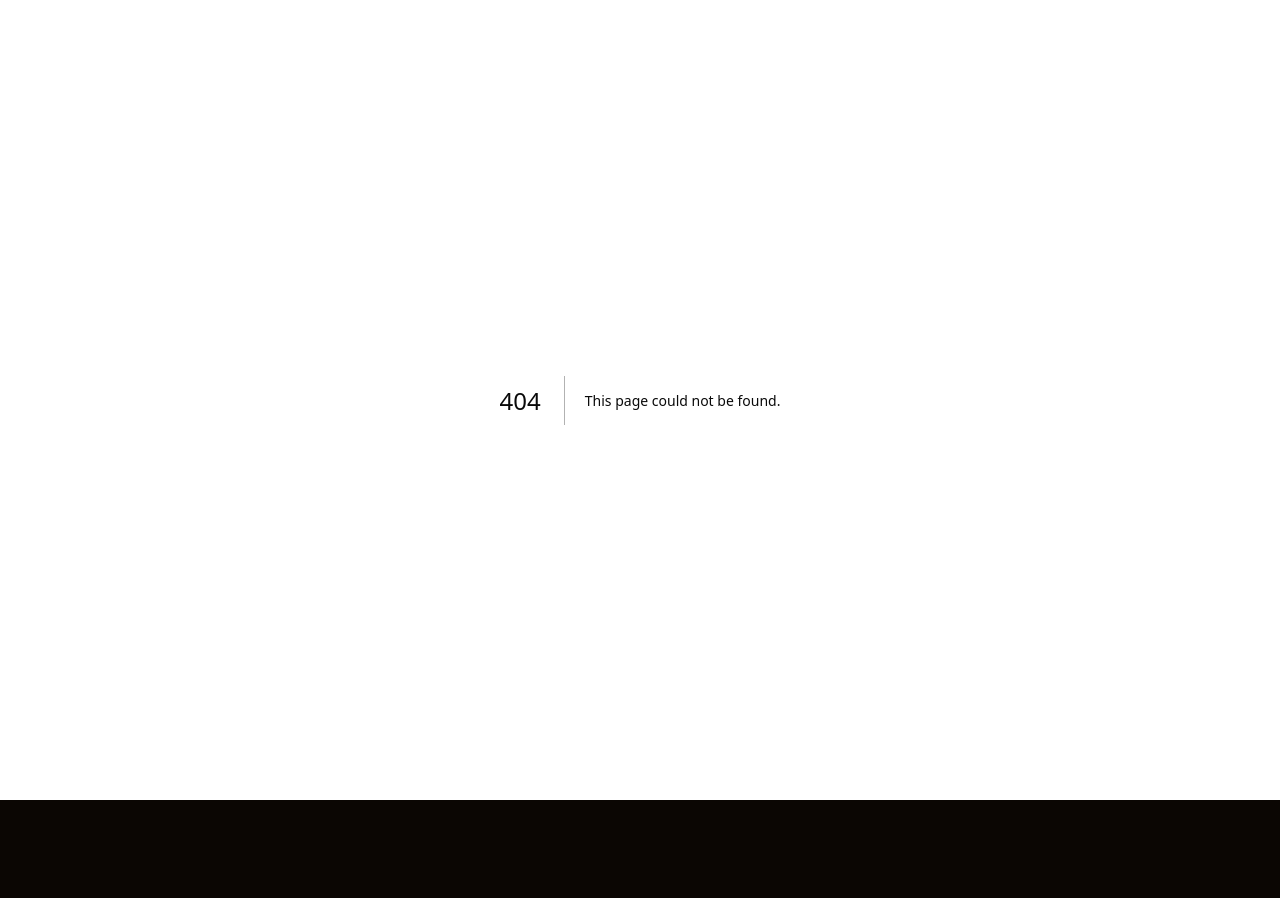
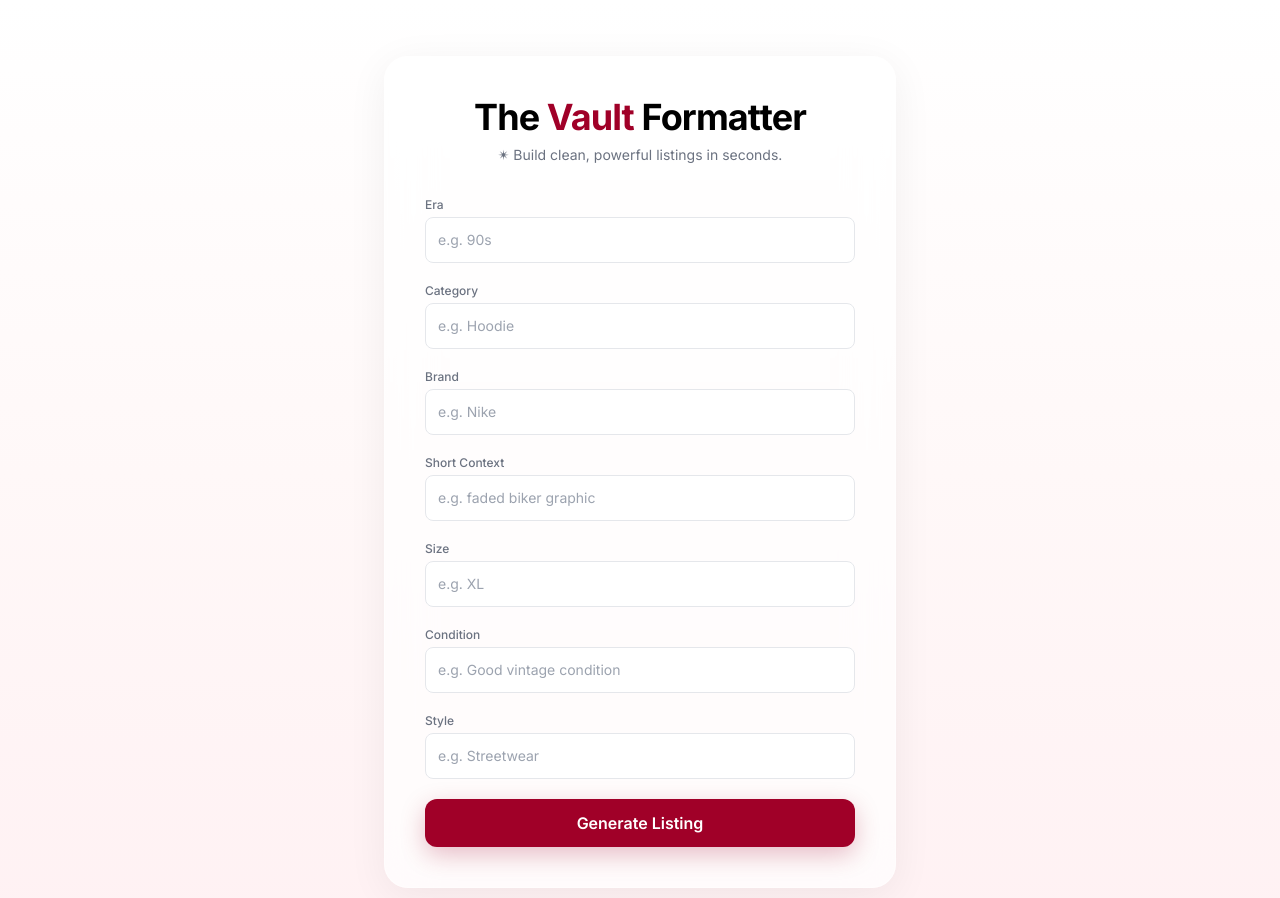
Before and after one commit to EchoQRTech/anothertest, a Next.js app: page /vault-ai/listing in a window 1280 px wide. Before the commit this address had no page. Shown: the top 898 px of the page. Before the commit the page ends 800 px from the top, so only its background shows below. Built offline with nearby package versions, Linux system fonts and the light colour scheme.

Commit message:
Add files via upload

```diff
--- /dev/null
+++ b/app/vault-ai/listing/page.tsx
@@ -0,0 +1,203 @@
+"use client";
+import { useRef, useState } from "react";
+
+export default function VaultFormatter() {
+  /* ---------- OPTIONS ---------- */
+  const options = {
+    brand: [
+      "Harley-Davidson","Nike","Adidas","Levi's","Patagonia","The North Face",
+      "Champion","Carhartt","Guess","Reebok","Y2K No Brand",
+    ],
+    category: [
+      "T-Shirt","Hoodie","Sweatshirt","Jacket","Jeans",
+      "Sneakers","Crewneck","Cap","Accessory","Pants","Shorts",
+    ],
+    era: ["80s","90s","2000s","Y2K","Modern","Retro Revival"],
+    size: ["XS","S","M","L","XL","XXL","XXXL","One Size"],
+    condition: [
+      "Excellent condition","Good vintage condition",
+      "Distressed vintage wear","Brand new with tags",
+    ],
+    style: [
+      "Streetwear","Y2K","Minimalist","Workwear","Biker",
+      "Retro","Sporty","Vintage Classic",
+    ],
+  };
+
+  /* ---------- UNCONTROLLED INPUTS ---------- */
+  const eraRef = useRef<HTMLInputElement>(null);
+  const categoryRef = useRef<HTMLInputElement>(null);
+  const brandRef = useRef<HTMLInputElement>(null);
+  const shortRef = useRef<HTMLInputElement>(null);
+  const sizeRef = useRef<HTMLInputElement>(null);
+  const conditionRef = useRef<HTMLInputElement>(null);
+  const styleRef = useRef<HTMLInputElement>(null);
+
+  /* ---------- STATE ---------- */
+  const [output, setOutput] = useState("");
+  const [copied, setCopied] = useState(false);
+
+  /* ---------- GENERATE ---------- */
+  const handleGenerate = (e: React.FormEvent) => {
+    e.preventDefault();
+
+    const era = eraRef.current?.value?.trim() || "";
+    const category = categoryRef.current?.value?.trim() || "";
+    const brand = brandRef.current?.value?.trim() || "";
+    const shortcontext = shortRef.current?.value?.trim() || "";
+    const size = sizeRef.current?.value?.trim() || "";
+    const condition = conditionRef.current?.value?.trim() || "";
+    const style = styleRef.current?.value?.trim() || "";
+
+    const title = [era && `Vintage ${era}`, category, brand, shortcontext]
+      .filter(Boolean)
+      .join(" ");
+
+    const details = [
+      size && `• Size: ${size}`,
+      condition && `• Condition: ${condition}`,
+      style && `• Style vibe: ${style}`,
+    ]
+      .filter(Boolean)
+      .join("\n");
+
+    const tags = [brand, category, style, era]
+      .filter(Boolean)
+      .map((t) => "#" + t.replace(/\s+/g, ""))
+      .slice(0, 8)
+      .join(" ");
+
+    const final = [
+      `**${title.trim()}**`,
+      details,
+      "Ships next day 📦 | DM me with questions 💬",
+      tags,
+    ]
+      .filter(Boolean)
+      .join("\n");
+
+    setOutput(final);
+  };
+
+  /* ---------- COPY ---------- */
+  const handleCopy = async () => {
+    if (!output) return;
+    await navigator.clipboard.writeText(output);
+    setCopied(true);
+    setTimeout(() => setCopied(false), 1200);
+  };
+
+  /* ---------- SIMPLE FIELD ---------- */
+  function Field({
+    label,
+    placeholder,
+    listId,
+    inputRef,
+  }: {
+    label: string;
+    placeholder: string;
+    listId?: string;
+    inputRef: React.RefObject<HTMLInputElement>;
+  }) {
+    return (
+      <div className="relative flex flex-col">
+        <label className="text-xs font-medium text-gray-500 mb-1">{label}</label>
+        <input
+          ref={inputRef}
+          type="text"
+          placeholder={placeholder}
+          list={listId}
+          className="p-3 rounded-lg bg-white border border-gray-200 focus:border-[#A00028] outline-none text-sm transition-all"
+        />
+      </div>
+    );
+  }
+
+  /* ---------- RENDER ---------- */
+  return (
+    <main className="min-h-screen flex flex-col items-center justify-center bg-gradient-to-b from-white via-[#fff8f8] to-[#fff1f3] text-black px-6 py-14 font-[Inter]">
+      <div className="w-full max-w-lg bg-white/70 backdrop-blur-xl border border-white/40 rounded-3xl shadow-[0_8px_40px_rgba(0,0,0,0.06)] p-10">
+        {/* HEADER */}
+        <div className="text-center mb-8">
+          <h1 className="text-4xl font-bold tracking-tight">
+            The <span className="text-[#A00028]">Vault</span> Formatter
+          </h1>
+          <p className="text-sm text-gray-500 mt-2">
+            ✴︎ Build clean, powerful listings in seconds.
+          </p>
+        </div>
+
+        {/* DATALISTS (native autocompletes) */}
+        <datalist id="dl-era">{options.era.map((o)=><option key={o} value={o}/>)}</datalist>
+        <datalist id="dl-category">{options.category.map((o)=><option key={o} value={o}/>)}</datalist>
+        <datalist id="dl-brand">{options.brand.map((o)=><option key={o} value={o}/>)}</datalist>
+        <datalist id="dl-size">{options.size.map((o)=><option key={o} value={o}/>)}</datalist>
+        <datalist id="dl-condition">{options.condition.map((o)=><option key={o} value={o}/>)}</datalist>
+        <datalist id="dl-style">{options.style.map((o)=><option key={o} value={o}/>)}</datalist>
+
+        {/* FORM */}
+        <form onSubmit={handleGenerate} className="space-y-5">
+          <Field label="Era" placeholder="e.g. 90s" listId="dl-era" inputRef={eraRef}/>
+          <Field label="Category" placeholder="e.g. Hoodie" listId="dl-category" inputRef={categoryRef}/>
+          <Field label="Brand" placeholder="e.g. Nike" listId="dl-brand" inputRef={brandRef}/>
+          <Field label="Short Context" placeholder="e.g. faded biker graphic" inputRef={shortRef}/>
+          <Field label="Size" placeholder="e.g. XL" listId="dl-size" inputRef={sizeRef}/>
+          <Field label="Condition" placeholder="e.g. Good vintage condition" listId="dl-condition" inputRef={conditionRef}/>
+          <Field label="Style" placeholder="e.g. Streetwear" listId="dl-style" inputRef={styleRef}/>
+
+          <button
+            type="submit"
+            className="w-full py-3 mt-2 bg-[#A00028] hover:bg-[#850020] text-white font-semibold rounded-xl transition-all duration-200 shadow-[0_8px_25px_rgba(160,0,40,0.25)]"
+          >
+            Generate Listing
+          </button>
+        </form>
+
+        {/* BEAUTIFUL OUTPUT CARD */}
+        {output && (
+          <div className="mt-10 bg-gradient-to-b from-[#ffffff] to-[#fff3f5] rounded-3xl border border-white/60 shadow-[0_10px_60px_rgba(160,0,40,0.08)] overflow-hidden transition-all duration-300">
+            {/* HEADER */}
+            <div className="flex justify-between items-center px-6 py-4 bg-[#A00028] text-white backdrop-blur-sm">
+              <h2 className="text-lg font-semibold flex items-center gap-2">
+                <span className="text-xl"></span> Your Vault Listing
+              </h2>
+              <button
+                onClick={handleCopy}
+                className="text-xs font-medium bg-white/20 hover:bg-white/30 px-3 py-1.5 rounded-lg transition-all backdrop-blur-md border border-white/20"
+              >
+                {copied ? "✅ Copied!" : "Copy"}
+              </button>
+            </div>
+
+            {/* BODY */}
+            <div className="p-6">
+              <div className="relative bg-white/90 backdrop-blur-md rounded-2xl border border-[#f0d7dc] p-6 shadow-inner">
+                <pre className="text-sm font-medium whitespace-pre-wrap text-gray-900 leading-relaxed tracking-wide">
+                  {output}
+                </pre>
+                <div className="absolute inset-0 bg-gradient-to-br from-transparent via-transparent to-white/10 pointer-events-none rounded-2xl" />
+              </div>
+
+              <div className="flex justify-end mt-4">
+                <button
+                  onClick={handleCopy}
+                  className="text-sm font-semibold text-[#A00028] hover:text-[#7a001e] transition-all flex items-center gap-1"
+                >
+                  <svg
+                    xmlns="http://www.w3.org/2000/svg"
+                    viewBox="0 0 20 20"
+                    fill="currentColor"
+                    className="w-4 h-4"
+                  >
+                    <path d="M8 2a2 2 0 0 0-2 2v1H5a3 3 0 0 0-3 3v6a3 3 0 0 0 3 3h2v1a2 2 0 0 0 2 2h7a2 2 0 0 0 2-2V9a2 2 0 0 0-2-2H8V4h7a1 1 0 0 1 1 1v4h1V5a2 2 0 0 0-2-2H8Z" />
+                  </svg>
+                  Copy Listing
+                </button>
+              </div>
+            </div>
+          </div>
+        )}
+      </div>
+    </main>
+  );
+}
```
